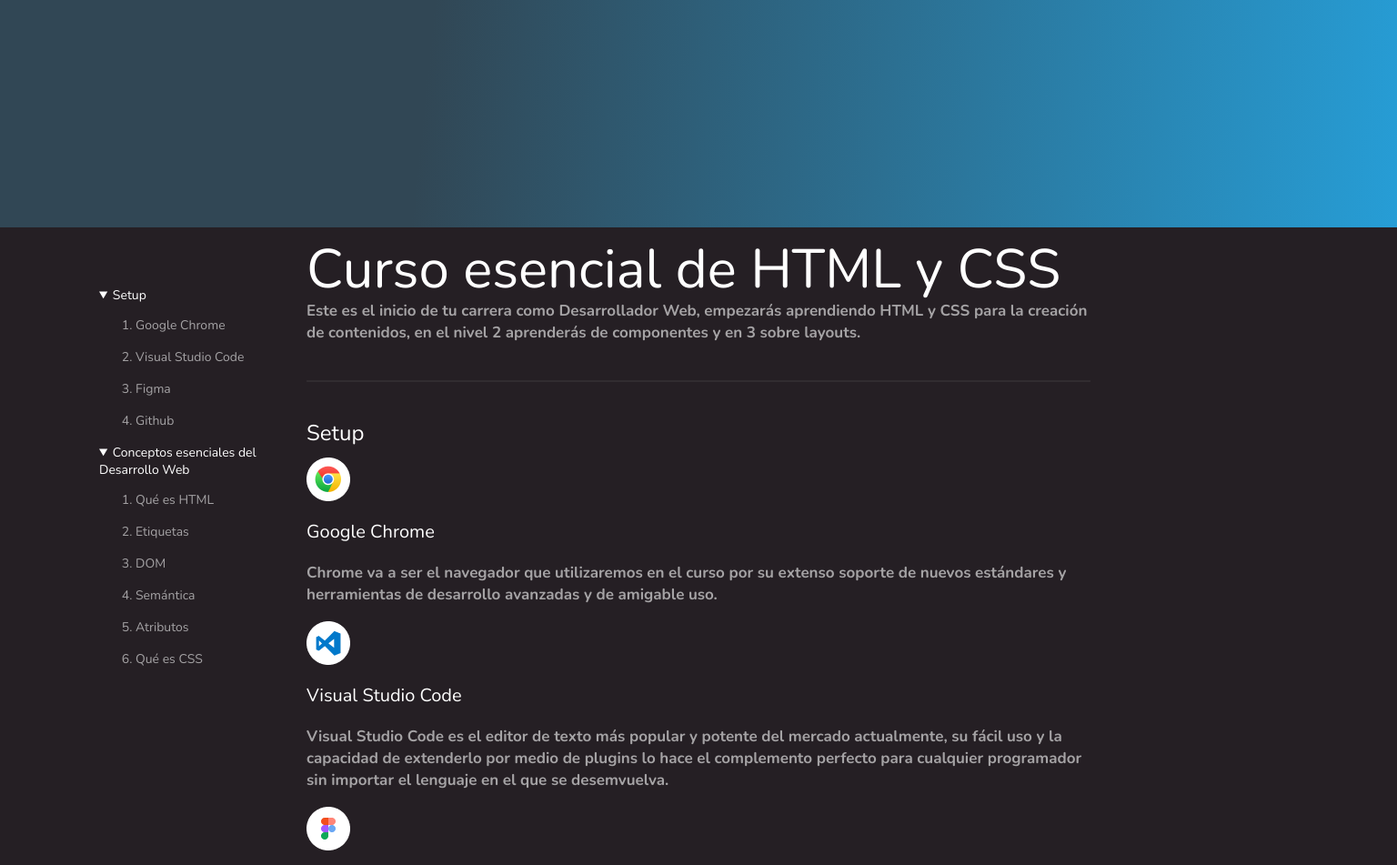
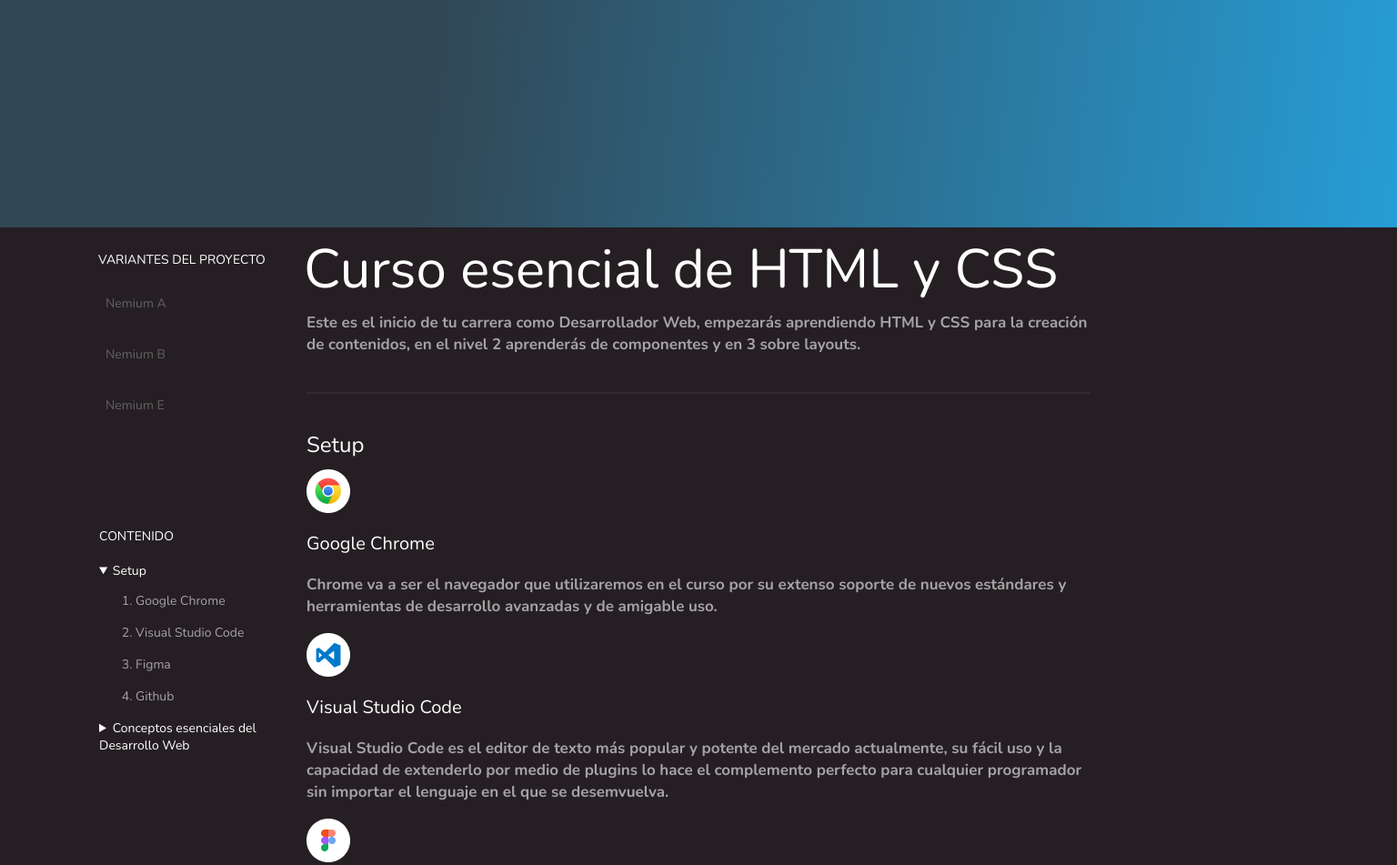
Before and after one commit to AbbSanchezz/Nemium-B, a plain HTML site: page index.html in a window 1536 px wide. Shown: the top 951 px of the page at 91% size. Drawn offline with nearby package versions, Linux system fonts and the light colour scheme.

Commit message:
menu agregado

```diff
--- a/css/style.css
+++ b/css/style.css
@@ -12,21 +12,63 @@
 	background: var(--back);
 	margin: 0;
 }
+/*MENU*/
+.menu {
+	display: block;
+	margin-inline: 16px;
+	margin-block-end: 48px;
+	max-inline-size: 388px;
+}
 
+.menu-content {
+	inset-block-start: 5px;
+}
+.menu-content p {
+	font-weight: 400;
+	font-size: 14px;
+	line-height: 24px;
+	color: #fff;
+	margin-block-end: 16px;
+}
+.menu-content a {
+	text-decoration: none;
+	color: #616161;
+	font-size: 14px;
+	line-height: 24px;
+	font-weight: 500;
+}
+.menu-content a:hover {
+	color: #fff;
+}
+.menu-content li {
+	padding: 8px;
+	border-radius: 4px;
+}
+.menu-content li:hover {
+	background: #000;
+}
+.menu-content ul {
+	list-style-type: none;
+	margin: 0;
+	padding: 0;
+}
+
+/*MENU*/
+.wrapper {
+	max-inline-size: 902px;
+	margin: auto;
+}
 .main-content {
 	padding-inline: 20px;
 }
-.wrapper {
-	max-inline-size: 902px;
-	margin: auto;
+.nav {
+	display: none;
 }
 .hero {
 	block-size: 100px;
 	background-image: linear-gradient(96.07deg, #314755 30.63%, #26A0DA 102.18%);
 }
-.header {
-	display: none;
-}
+
 h1 {
 	font-size: 24px;
 	line-height: 33px;
@@ -230,17 +272,20 @@
 	color: var(--white)
 }
 @media screen and (min-width: 1366px) {
+@media screen and (min-width: 1366px) {
+  .nav {
+  	display: block;
+  }
   .hero {
     block-size: 250px;
   }
   .header {
-    position: sticky;
     display: block;
     inset-block-start: -45px;
   }
   .header-content {
     position: relative;
-    inset-block-start: 65px;
+    inset-block-start: 10px;
     padding-inline: 0;
   }
   header {
@@ -269,8 +314,53 @@
 	nav details summary {
 		font-weight: 500;
 	}
+	.nav p {
+	font-weight: 400;
+	font-size: 14px;
+	line-height: 24px;
+	color: #fff;
+	margin-block-end: 16px;
+}
+	}
   h1 {
     font-size: 60px;
     margin-block-start: 30px;
+    margin-block-end: 30px;
+    margin-inline-start: -3px;
   }
+/*MENU*/
+.menu {
+	display: block;
+	margin-inline-start: -1px;
+	margin-block-end: 112px;
+	inline-size: 200px;
 }
+.menu-content summary {
+	font-weight: 400;
+	font-size: 14px;
+	line-height: 24px;
+	color: #616161;
+	mar
+}
+.menu-content a {
+	text-decoration: none;
+	color: #616161;
+	font-size: 14px;
+	line-height: 24px;
+	font-weight: 500;
+}
+.menu-content li {
+	padding: 8px;
+	border-radius: 4px;
+}
+.menu-content li:hover {
+	background: #000;
+	color: #fff;
+}
+.menu-content ul {
+	list-style-type: none;
+	margin: 0;
+	padding: 0;
+}
+
+}
--- a/index.html
+++ b/index.html
@@ -40,7 +40,35 @@
       <div class="wrapper">
         <div class="header-content">
           <header>
-            <nav>
+          <div class="menu">
+             <nav class="wrapper-menu">
+                <div class="menu-content" open>
+                  <p>
+                    VARIANTES DEL PROYECTO
+                  </p>
+                  <ul>
+                    <li>
+                      <a  target=”_blank” href="https://abbsanchezz.github.io/Nemium-A/">
+                        Nemium A
+                      </a>
+                    </li>
+                    <li>
+                      <a  target=”_blank” href="https://abbsanchezz.github.io/Nemium-B/">
+                        Nemium B
+                      </a>
+                    </li>
+                    <li>
+                      <a  target=”_blank” href="https://abbsanchezz.github.io/Nemium-E/">
+                        Nemium E
+                      </a>
+                    </li>
+                  </ul>
+                </div>
+             </nav>
+          </div>
+
+            <nav class="nav">
+              <p>CONTENIDO</p>
               <details open>
                 <summary>
                   Setup
@@ -68,7 +96,7 @@
                   </li>
                 </ol>
               </details>
-              <details open>
+              <details>
                 <summary>
                   Conceptos esenciales del Desarrollo Web
                 </summary>
```
